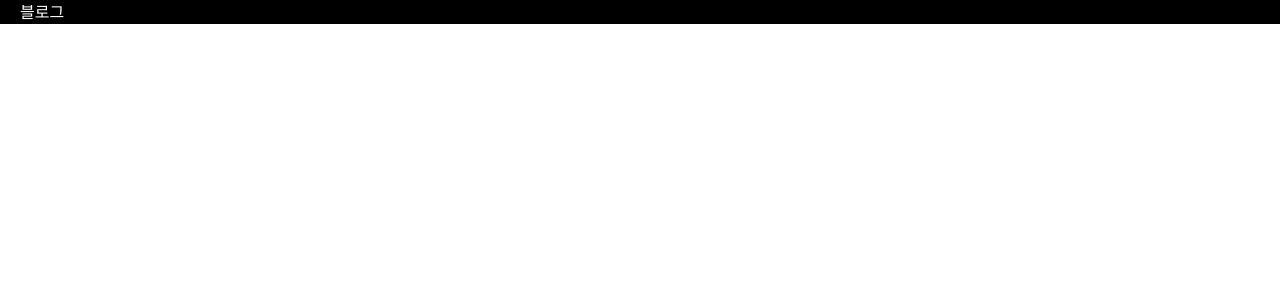
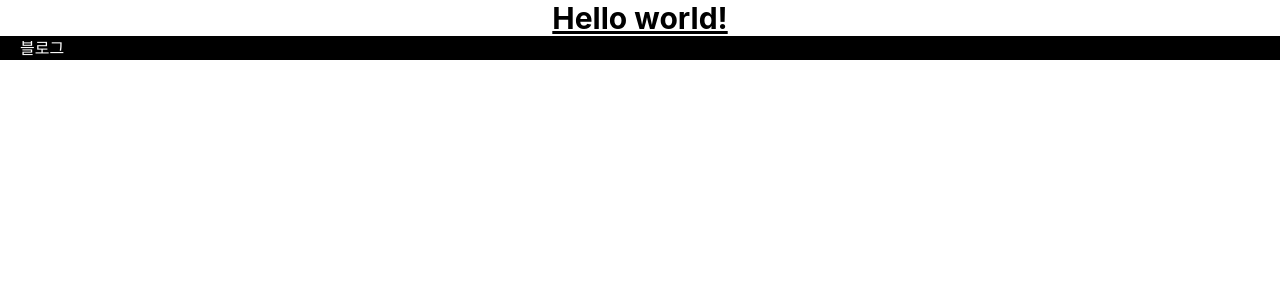
Before and after one commit to hotire/spring-react, a React (Create React App) app in the folder src/frontend/: page / in a window 1280 px wide. Shown: the top 300 px of the page. Built offline with nearby package versions, Linux system fonts and the light colour scheme.

Commit message:
Add tailwind example

```diff
--- a/src/frontend/src/App.js
+++ b/src/frontend/src/App.js
@@ -4,6 +4,9 @@ import './App.css';
 function App() {
   return (
     <div className="App">
+      <h1 className="text-3xl font-bold underline">
+        Hello world!
+      </h1>
       <div className="black-nav">블로그</div>
     </div>
   );
```
